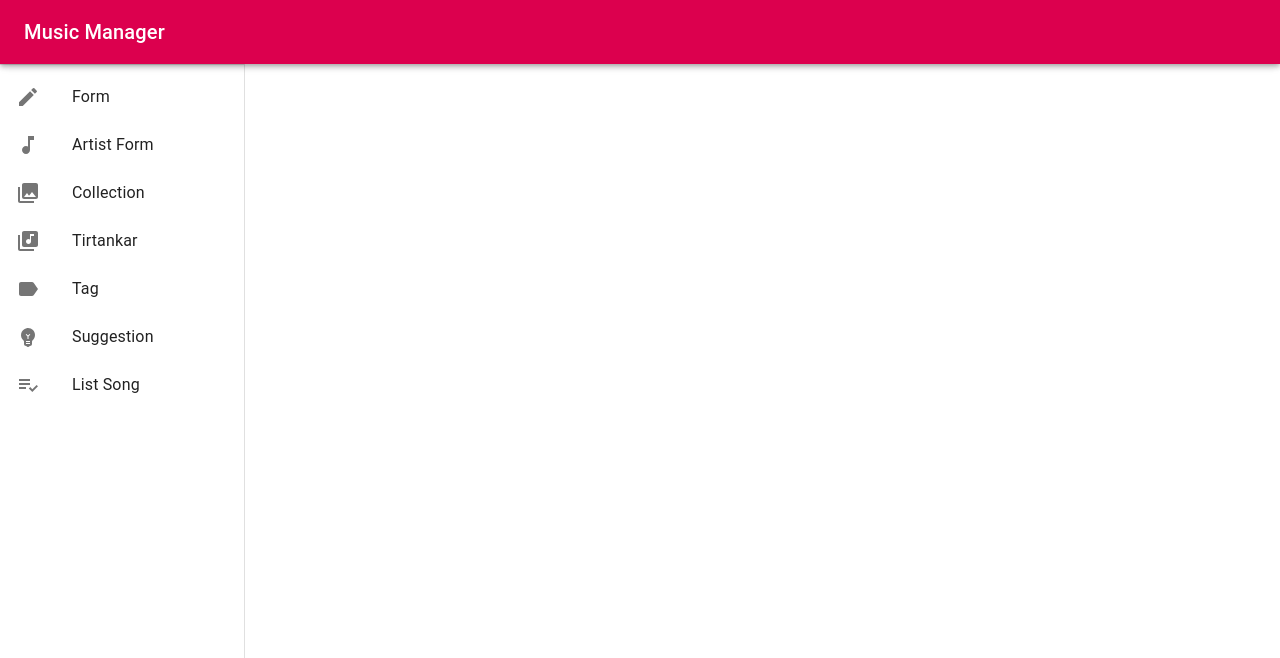
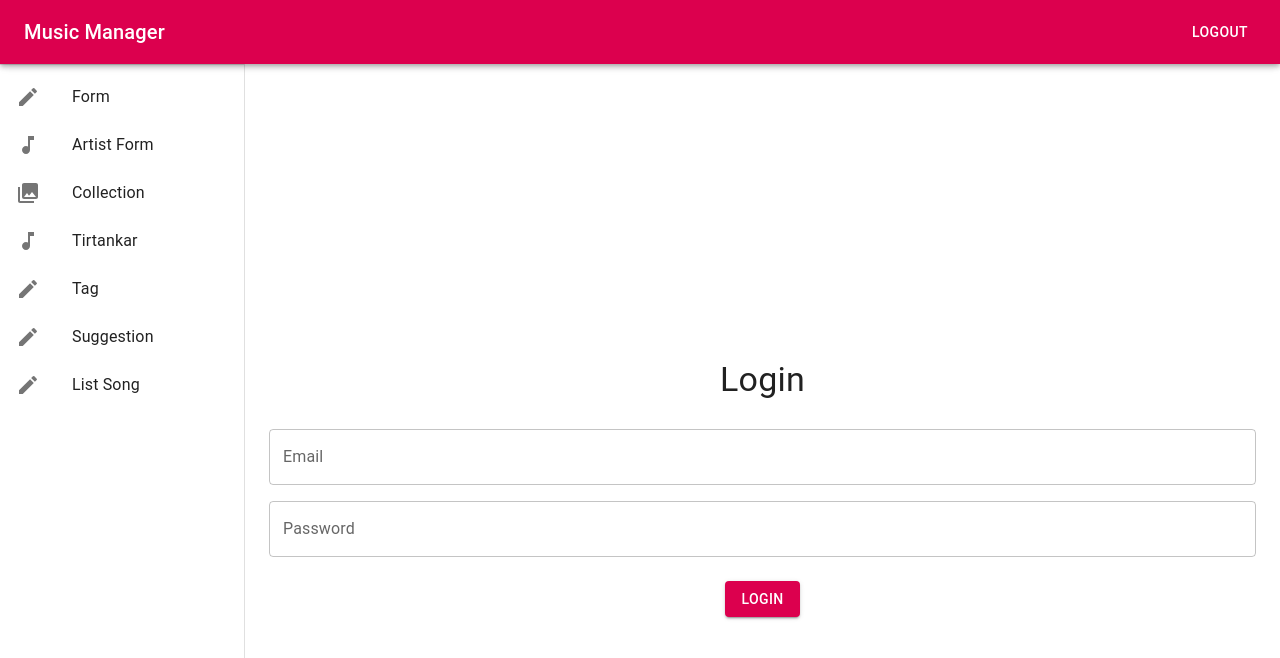
Before and after one commit to Smit-Zaveri/stavanform, a React (Create React App) app: page /login in a window 1280 px wide. Shown: the top 658 px of the page. Built offline with nearby package versions, Linux system fonts and the light colour scheme; no server answers; sample sign-in values are in the browser's storage.

Commit message:
Refactor firebase.js to export auth module

```diff
--- a/src/App.js
+++ b/src/App.js
@@ -1,4 +1,4 @@
-import React, { useState } from "react";
+import React, { useState, useEffect } from "react";
 import {
   Box,
   CssBaseline,
@@ -7,6 +7,7 @@ import {
   Toolbar,
   Typography,
   IconButton,
+  Button,
   List,
   ListItem,
   ListItemIcon,
@@ -14,16 +15,14 @@ import {
   useTheme,
   useMediaQuery,
   Divider,
+  CircularProgress,
 } from "@mui/material";
+
+import { auth } from "./firebase";  // Import Firebase auth
+import { onAuthStateChanged } from "firebase/auth";
 
 import EditIcon from '@mui/icons-material/Edit';
 import MusicNoteIcon from '@mui/icons-material/MusicNote';
-import DashboardIcon from '@mui/icons-material/Dashboard';
-import LabelIcon from '@mui/icons-material/Label';
-import ListIcon from '@mui/icons-material/List';
-import LibraryMusicIcon from '@mui/icons-material/LibraryMusic';
-import PlaylistAddCheckIcon from '@mui/icons-material/PlaylistAddCheck';
-import EmojiObjectsIcon from '@mui/icons-material/EmojiObjects';
 import CollectionsIcon from '@mui/icons-material/Collections';
 import MenuIcon from "@mui/icons-material/Menu";
 import { BrowserRouter as Router, Routes, Route, useNavigate, useLocation } from 'react-router-dom';
@@ -34,25 +33,55 @@ import ArtistForm from "./ArtistForm";
 import CollectionForm from "./CollectionForm";
 import SongList from "./ListSong.js";
 import Tirthankar from "./Tirthankar.js";
-import SuggestionForm from "./Suggetion.js";
+import SuggestionForm from "./Suggestion.js";
+import Login from "./Login.js";
 
 const drawerWidth = 245;
 
 const App = () => {
   const [mobileOpen, setMobileOpen] = useState(false);
+  const [user, setUser] = useState(null); // User state
+  const [loading, setLoading] = useState(true); // Loading state
   const theme = useTheme();
   const isMobile = useMediaQuery(theme.breakpoints.down("sm"));
   const navigate = useNavigate();
   const location = useLocation(); // Get current location
 
+  // Function to handle logout
+  const handleLogout = async () => {
+    try {
+      await auth.signOut();
+      setUser(null); // Reset user state
+      navigate("/login");  // Redirect to login page after logout
+    } catch (error) {
+      console.error("Failed to log out", error);
+    }
+  };
+
+  // Authentication check (useEffect)
+  useEffect(() => {
+    const unsubscribe = onAuthStateChanged(auth, (currentUser) => {
+      if (currentUser) {
+        setUser(currentUser);  // Set authenticated user
+        setLoading(false);  // Remove loading state
+      } else {
+        setUser(null);  // Reset user state if not logged in
+        setLoading(false);  // Remove loading state
+        navigate("/login");  // Redirect to login if not authenticated
+      }
+    });
+
+    return () => unsubscribe();  // Cleanup subscription on unmount
+  }, [navigate]);
+
   const navItems = [
     { label: "Form", icon: <EditIcon />, path: "/" }, // Form - Editing icon
-    { label: "Artist Form", icon: <MusicNoteIcon />, path: "/artist-form" }, // Music-related form
-    { label: "Collection", icon: <CollectionsIcon />, path: "/collection" }, // Collections icon
-    { label: "Tirtankar", icon: <LibraryMusicIcon />, path: "/tirtankar" }, // Sacred music collection
-    { label: "Tag", icon: <LabelIcon />, path: "/tag" }, // Tagging
-    { label: "Suggestion", icon: <EmojiObjectsIcon />, path: "/suggestion" }, // Suggestions
-    { label: "List Song", icon: <PlaylistAddCheckIcon />, path: "/list-song" }, // Playlist for song listing
+    { label: "Artist Form", icon: <MusicNoteIcon />, path: "/artist-form" },
+    { label: "Collection", icon: <CollectionsIcon />, path: "/collection" },
+    { label: "Tirtankar", icon: <MusicNoteIcon />, path: "/tirtankar" },
+    { label: "Tag", icon: <EditIcon />, path: "/tag" },
+    { label: "Suggestion", icon: <EditIcon />, path: "/suggestion" },
+    { label: "List Song", icon: <EditIcon />, path: "/list-song" },
   ];
 
   const handleDrawerToggle = () => {
@@ -74,10 +103,10 @@ const App = () => {
               }
             }}
             sx={{
-              backgroundColor: location.pathname === item.path ? theme.palette.action.selected : 'transparent', // Change background color if selected
+              backgroundColor: location.pathname === item.path ? theme.palette.action.selected : 'transparent',
               '&:hover': {
-                backgroundColor: theme.palette.action.hover, // Change background color on hover
-              }
+                backgroundColor: theme.palette.action.hover,
+              },
             }}
           >
             <ListItemIcon>{item.icon}</ListItemIcon>
@@ -87,6 +116,15 @@ const App = () => {
       </List>
     </Box>
   );
+
+  if (loading) {
+    // Display loading spinner while checking authentication
+    return (
+      <Box sx={{ display: 'flex', justifyContent: 'center', alignItems: 'center', height: '100vh' }}>
+        <CircularProgress />
+      </Box>
+    );
+  }
 
   return (
     <Box sx={{ display: "flex" }}>
@@ -108,13 +146,19 @@ const App = () => {
               <MenuIcon />
             </IconButton>
           )}
-          <Typography variant="h6" noWrap component="div">
+          <Typography variant="h6" noWrap component="div" sx={{ flexGrow: 1 }}>
             Music Manager
           </Typography>
+
+          {/* Conditionally render logout button if user is logged in */}
+          {user && (
+            <Button color="inherit" onClick={handleLogout}>
+              Logout
+            </Button>
+          )}
         </Toolbar>
       </AppBar>
 
-      {/* Sidebar for Desktop */}
       {!isMobile && (
         <Drawer
           variant="permanent"
@@ -131,7 +175,6 @@ const App = () => {
         </Drawer>
       )}
 
-      {/* Drawer for Mobile */}
       {isMobile && (
         <Drawer
           variant="temporary"
@@ -150,7 +193,6 @@ const App = () => {
         </Drawer>
       )}
 
-      {/* Main Content */}
       <Box
         component="main"
         sx={{
@@ -161,13 +203,14 @@ const App = () => {
       >
         <Toolbar />
         <Routes>
-          <Route path="/" element={<Form />} />
-          <Route path="/tag" element={<Tag />} />
-          <Route path="/suggestion" element={<SuggestionForm />} />
-          <Route path="/artist-form" element={<ArtistForm />} />
-          <Route path="/collection" element={<CollectionForm />} />
-          <Route path="/list-song" element={<SongList />} />
-          <Route path="/tirtankar" element={<Tirthankar/>} />
+          <Route path="/" element={user ? <Form /> : <Login />} />
+          <Route path="/tag" element={user ? <Tag /> : <Login />} />
+          <Route path="/suggestion" element={user ? <SuggestionForm /> : <Login />} />
+          <Route path="/artist-form" element={user ? <ArtistForm /> : <Login />} />
+          <Route path="/collection" element={user ? <CollectionForm /> : <Login />} />
+          <Route path="/list-song" element={user ? <SongList /> : <Login />} />
+          <Route path="/tirtankar" element={user ? <Tirthankar /> : <Login />} />
+          <Route path="/login" element={<Login />} />
         </Routes>
       </Box>
     </Box>
--- /dev/null
+++ b/src/Login.js
@@ -0,0 +1,59 @@
+import React, { useState } from "react";
+import { auth } from "./firebase";
+import { Box, TextField, Button, Typography } from "@mui/material";
+import { useNavigate } from 'react-router-dom';
+
+const Login = () => {
+  const [email, setEmail] = useState("");
+  const [password, setPassword] = useState("");
+  const [error, setError] = useState("");
+  const navigate = useNavigate();
+
+  const handleLogin = async () => {
+    try {
+      await auth.signInWithEmailAndPassword(email, password);
+      navigate("/");  // Redirect to home page after login
+    } catch (err) {
+      setError("Failed to log in. Please check your credentials.");
+    }
+  };
+
+  return (
+    <Box
+      sx={{
+        display: "flex",
+        flexDirection: "column",
+        alignItems: "center",
+        justifyContent: "center",
+        height: "100vh",
+      }}
+    >
+      <Typography variant="h4" gutterBottom>
+        Login
+      </Typography>
+      {error && <Typography color="error">{error}</Typography>}
+      <TextField
+        label="Email"
+        variant="outlined"
+        fullWidth
+        value={email}
+        onChange={(e) => setEmail(e.target.value)}
+        sx={{ mt: 2 }}
+      />
+      <TextField
+        label="Password"
+        type="password"
+        variant="outlined"
+        fullWidth
+        value={password}
+        onChange={(e) => setPassword(e.target.value)}
+        sx={{ mt: 2 }}
+      />
+      <Button variant="contained" color="primary" onClick={handleLogin} sx={{ mt: 3 }}>
+        Login
+      </Button>
+    </Box>
+  );
+};
+
+export default Login;
--- a/src/firebase.js
+++ b/src/firebase.js
@@ -16,6 +16,7 @@ const firebaseConfig = {
 firebase.initializeApp(firebaseConfig);
 
 export const firestore = firebase.firestore();
+export const auth = firebase.auth();
 export const storage = firebase.storage(); // Export the 'storage' module
 
 export default firebase;
```
Also changed, not shown: src/PrivateRoute.js (added, +11 -0 lines), src/Suggestion.js (renamed from src/Suggetion.js).
